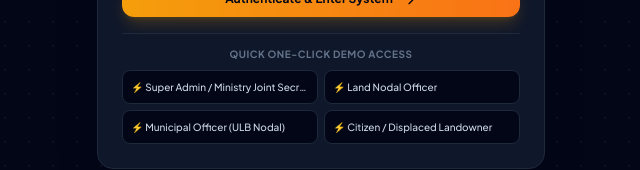
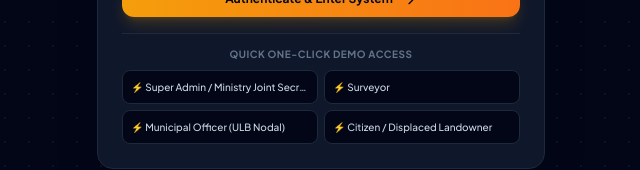
Before and after one commit to Bruhatipuni/Real-Time-National-Land-Acquisition-Management-System, a React (Vite) app: page / in a window 1280 px wide. Shown: the part 542-712 px from the top of the page, without its empty margins (319-959 px from the left). Built offline with nearby package versions, Linux system fonts and the light colour scheme.

Commit message:
Rename Land Nodal Officer role to Surveyor

```diff
--- a/src/components/LoginModal.jsx
+++ b/src/components/LoginModal.jsx
@@ -29,9 +29,9 @@ export const PRESET_ROLES = [
   },
   {
     id: 'LAND_OFFICER',
-    title: 'Land Nodal Officer',
+    title: 'Surveyor',
     department: 'Survey & Land Revenue Nodal',
-    user: 'Anish Kumar (Land Officer)',
+    user: 'Anish Kumar (Surveyor)',
     icon: MapPin,
     badge: 'FIELD & SURVEY',
     badgeColor: 'bg-teal-500/10 text-teal-400 border-teal-500/30',
--- a/src/data/mockData.js
+++ b/src/data/mockData.js
@@ -17,7 +17,7 @@ export const STAGES_LIST = [
 
 export const ROLES_LIST = [
   { id: 'SUPER_ADMIN', name: 'Super Admin / Ministry Joint Secretary', level: 'National', scope: 'Full Access across all 11 stages & settings' },
-  { id: 'LAND_OFFICER', name: 'Land Nodal Officer', level: 'District/Tehsil', scope: 'Land identification, verification & proposal submission' },
+  { id: 'LAND_OFFICER', name: 'Surveyor', level: 'District/Tehsil', scope: 'Land identification, verification & proposal submission' },
   { id: 'MUNICIPAL_OFFICER', name: 'Municipal Officer (ULB Nodal)', level: 'Municipal', scope: 'Urban masterplan zoning, municipal parcel verification & NOC sign-off' },
   { id: 'CITIZEN', name: 'Citizen / Landowner Portal', level: 'Public', scope: 'ULPIN lookup, DBT payment status & Section 3C objection filing' }
 ];
```
